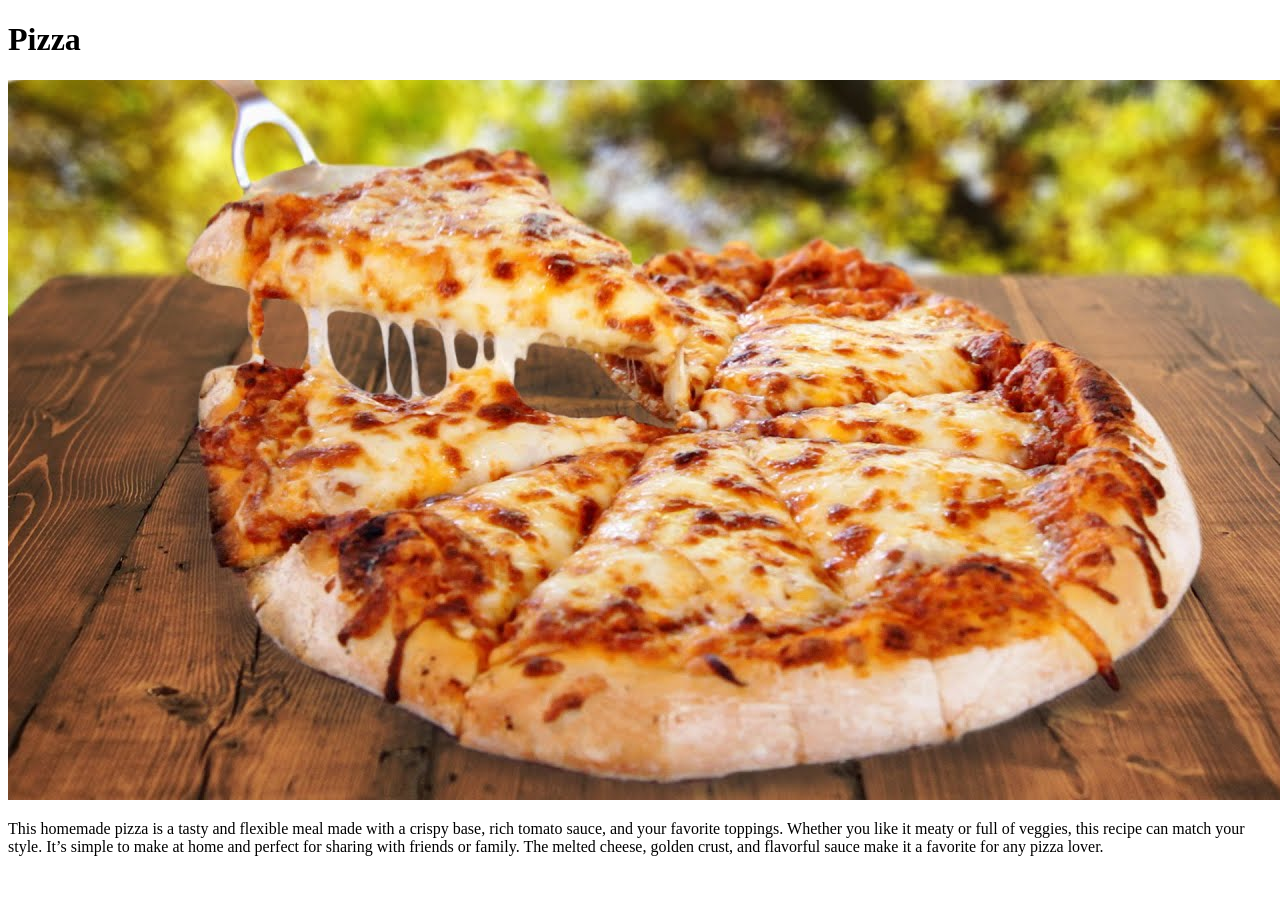
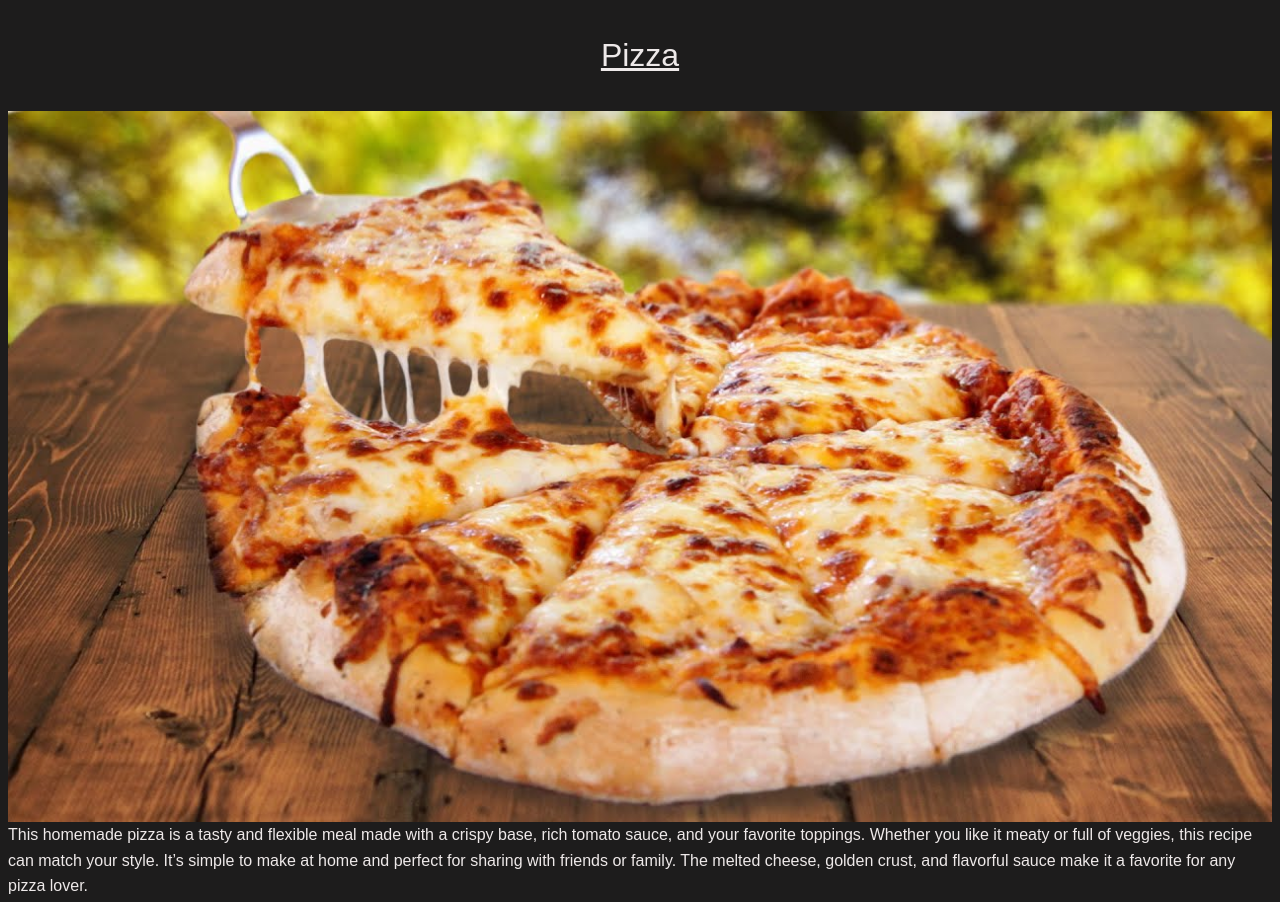
Before and after one commit to minidu1/odin-recipes, a plain HTML site: page recipes/pizza.html in a window 1280 px wide. Shown: the top 902 px of the page. Drawn offline with Linux system fonts and the light colour scheme.

Commit message:
add styles and bg color

```diff
--- a/recipes/pizza.html
+++ b/recipes/pizza.html
@@ -3,6 +3,7 @@
 <head>
     <meta charset="UTF-8">
     <meta name="viewport" content="width=h1, initial-scale=1.0">
+    <link rel="stylesheet" href="../styles.css">
     <title>Document</title>
 </head>
 <body class="pizza">
--- /dev/null
+++ b/styles.css
@@ -0,0 +1,45 @@
+@import "modern-normalize";
+
+:root {
+  line-height: 1.5;
+  --bgcolor: #1d1c1c;
+}
+
+h1, h2, h3, h4, h5, figure, p, ol, ul {
+  margin: 0;
+}
+
+ol[role="list"], ul[role="list"] {
+  list-style: none;
+  padding-inline: 0;
+}
+
+h1, h2, h3, h4, h5 {
+  font-size: inherit;
+  font-weight: inherit;
+}
+
+img {
+  display: block;
+  max-inline-size: 100%;
+}
+
+
+
+body {
+    font-family: Arial, Helvetica, sans-serif;
+    background:var(--bgcolor);
+    color: #eee9e9;
+    line-height: 1.6;
+}
+
+h1{
+    font-size: 2rem;
+    text-align: center;
+    text-decoration: underline;
+    margin:30px;
+}
+
+.img{
+
+}
```
Also changed, not shown: index.html (+1 -0 lines).
